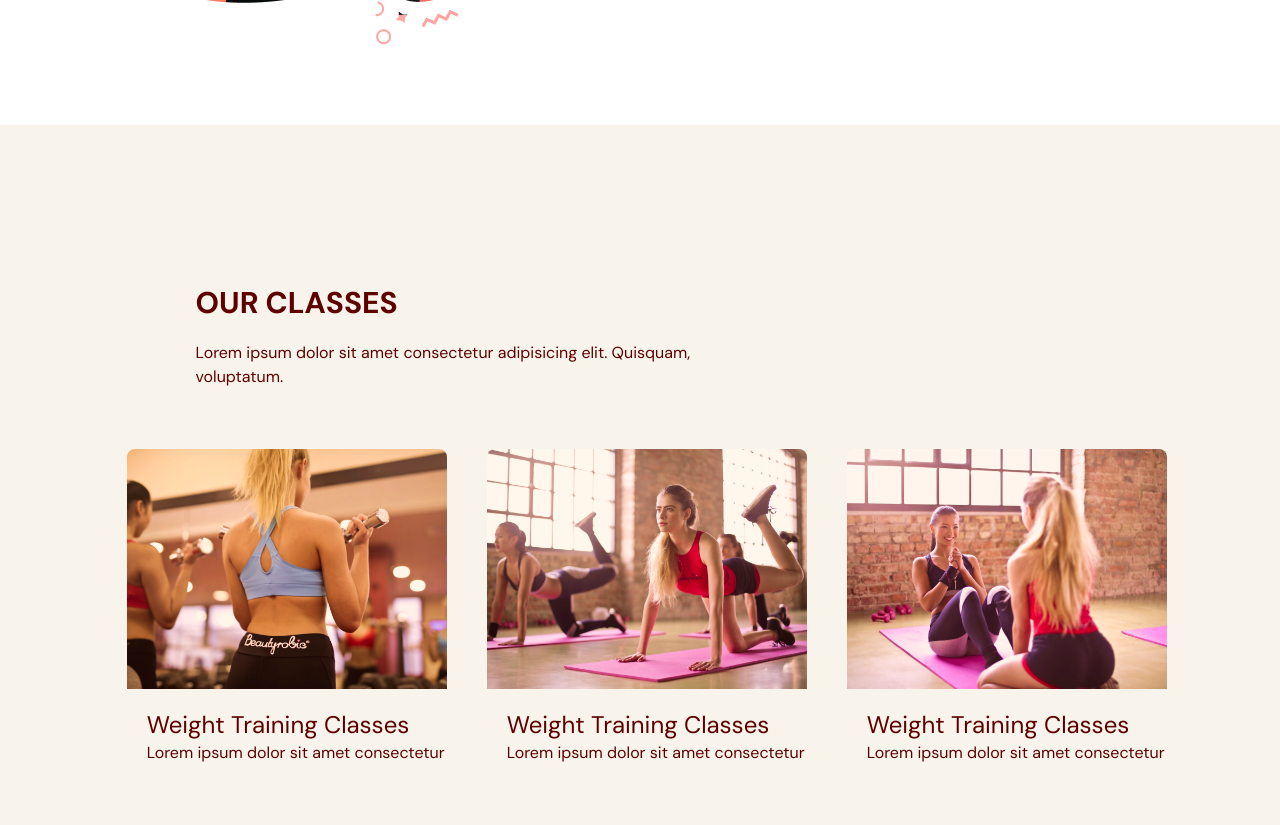
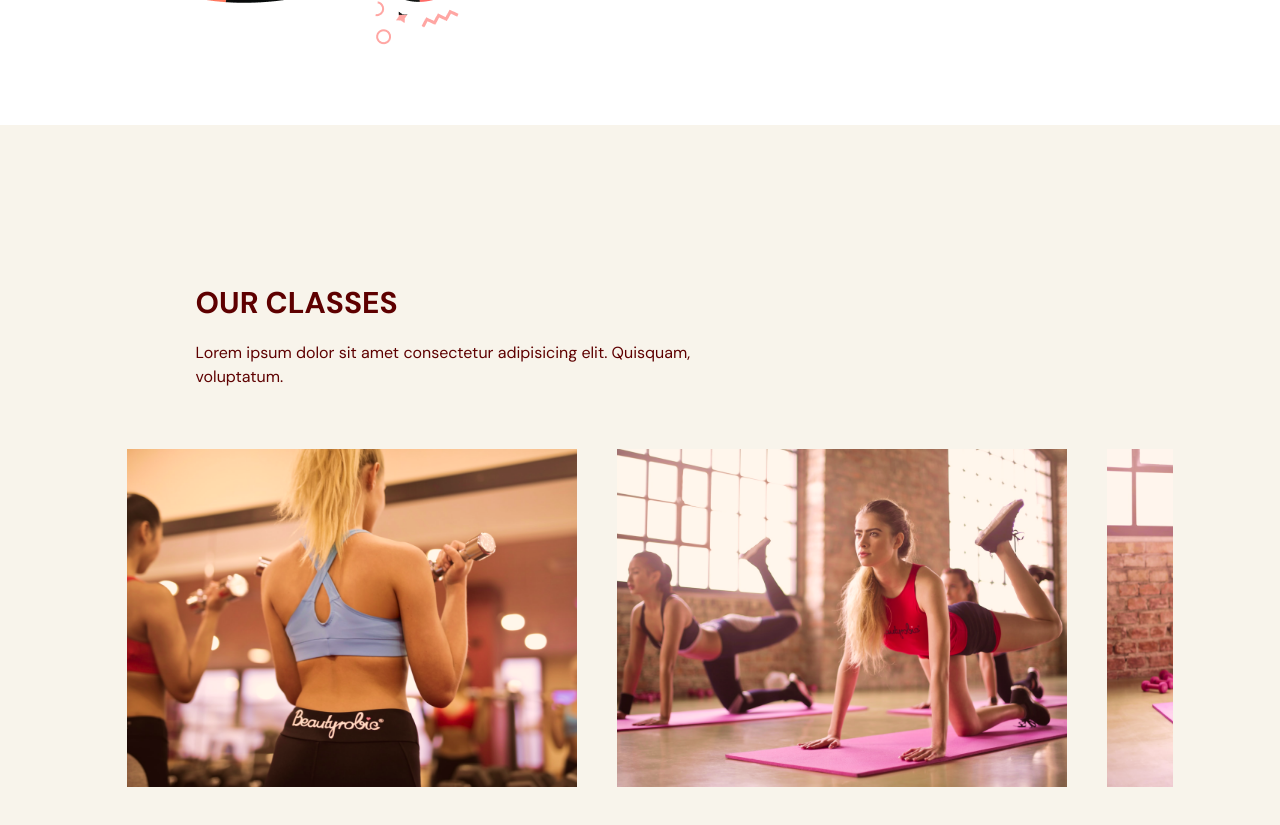
Before and after one commit to AhmadBahr/EVOGYM, a React (Vite) app: page / in a window 1280 px wide. Shown: the part 1900-2725 px from the top of the page. Built offline with nearby package versions, Linux system fonts and the light colour scheme.

Commit message:
overlay description done

```diff
--- a/src/App.tsx
+++ b/src/App.tsx
@@ -29,7 +29,7 @@ function App() {
     />
     <Home setSelectedPage={setSelectedPage} />
     <Benefits setSelectedPage={setSelectedPage} />
-    <OurClasses setselectedPage={setSelectedPage} />
+    <OurClasses setSelectedPage={setSelectedPage} />
   </div>
 
 }
--- a/src/scenes/OurClasses/Class.tsx
+++ b/src/scenes/OurClasses/Class.tsx
@@ -2,7 +2,7 @@ type Props = {
     name: string;
     description?: string;
     image: string;
-}
+};
 
 const Class = ({ name, description, image }: Props) => {
     const overlayStyles = `p-5 absolute z-30 flex
@@ -10,13 +10,15 @@ const Class = ({ name, description, image }: Props) => {
     whitespace-normal bg-primary-500 text-center text-white
     opacity-0 transition duration-500 hover:opacity-90`;
 
-    return <li className="relative mx-5 in-line-block h-[380px] w-[450px]">
-        <div className={overlayStyles}>
-            <p>{name}</p>
-            <p>{description}</p>
-        </div>
-        <img src={image} alt={`${image}`} />
-    </li>
-}
+    return (
+        <li className="relative mx-5 inline-block h-[380px] w-[450px]">
+            <div className={overlayStyles}>
+                <p>{name}</p>
+                <p>{description}</p>
+            </div>
+            <img src={image} alt={`${name} image`} />
+        </li>
+    );
+};
 
-export default Class
+export default Class;
--- a/src/scenes/OurClasses/Index.tsx
+++ b/src/scenes/OurClasses/Index.tsx
@@ -1,86 +1,93 @@
-import { SelectedPage } from '../../shared/types'
-import image1 from '../../assets/image1.png'
-import image2 from '../../assets/image2.png'
-import image3 from '../../assets/image3.png'
-import image4 from '../../assets/image4.png'
-import image5 from '../../assets/image5.png'
-import image6 from '../../assets/image6.png'
-import { motion } from 'framer-motion'
-import HText from '../../shared/Htext'
+import { SelectedPage, ClassType } from "../../shared/types";
+import image1 from "../../assets/image1.png";
+import image2 from "../../assets/image2.png";
+import image3 from "../../assets/image3.png";
+import image4 from "../../assets/image4.png";
+import image5 from "../../assets/image5.png";
+import image6 from "../../assets/image6.png";
+import { motion } from "framer-motion";
+import HText from "../../shared/Htext";
+import Class from "./Class";
 
-const classes = [
+const classes: ClassType[] = [
     {
-        name: "Weight Training Classes",
+        name: "Weight and Training Classes",
         description: "Lorem ipsum dolor sit amet consectetur adipisicing elit. Quisquam, voluptatum.",
-        image: image1
+        image: image1,
+    },
+    {
+        name: "Fitness Training Classes",
+        description: "Lorem ipsum dolor sit amet consectetur adipisicing elit. Quisquam, voluptatum.",
+        image: image2,
+    },
+    {
+        name: "Ab Core Training Classes",
+        description: "Lorem ipsum dolor sit amet consectetur adipisicing elit. Quisquam, voluptatum.",
+        image: image3,
+    },
+    {
+        name: "Stretching Classes",
+        description: "Lorem ipsum dolor sit amet consectetur adipisicing elit. Quisquam, voluptatum.",
+        image: image4,
+    },
+    {
+        name: "Yoga Training Classes",
+        description: "Lorem ipsum dolor sit amet consectetur adipisicing elit. Quisquam, voluptatum.",
+        image: image5,
     },
     {
         name: "Weight Training Classes",
         description: "Lorem ipsum dolor sit amet consectetur adipisicing elit. Quisquam, voluptatum.",
-        image: image2
+        image: image6,
     },
-    {
-        name: "Weight Training Classes",
-        description: "Lorem ipsum dolor sit amet consectetur adipisicing elit. Quisquam, voluptatum.",
-        image: image3
-    },
-    {
-        name: "Weight Training Classes",
-        description: "Lorem ipsum dolor sit amet consectetur adipisicing elit. Quisquam, voluptatum.",
-        image: image4
-    },
-    {
-        name: "Weight Training Classes",
-        description: "Lorem ipsum dolor sit amet consectetur adipisicing elit. Quisquam, voluptatum.",
-        image: image5
-    },
-    {
-        name: "Weight Training Classes",
-        description: "Lorem ipsum dolor sit amet consectetur adipisicing elit. Quisquam, voluptatum.",
-        image: image6
-    }
-]
+];
+
 type Props = {
-    setselectedPage: (value: SelectedPage) => void
-}
+    setSelectedPage: (value: SelectedPage) => void;
+};
 
-function OurClasses({ setselectedPage }: Props) {
-    return <section id='ourclasses' className='w-full bg-gray-20 py-40'>
-        <motion.div className='mx-auto w-5/6'
-            onViewportEnter={() => setselectedPage(SelectedPage.OurClasses)}
+function OurClasses({ setSelectedPage }: Props) {
+    return (
+        <section id="ourclasses" className="w-full bg-gray-20 py-40">
+            <motion.div
+                className="mx-auto w-5/6"
+                onViewportEnter={() => setSelectedPage(SelectedPage.OurClasses)}
             >
-            <motion.div className='mx-auto w-5/6'
+                <motion.div
+                    className="mx-auto w-5/6"
                     initial="hidden"
                     whileInView="visible"
                     viewport={{ once: true, amount: 0.5 }}
                     transition={{ duration: 0.5 }}
                     variants={{
                         hidden: { opacity: 0, x: -50 },
-                    visible: { opacity: 1, x: 0 }
+                        visible: { opacity: 1, x: 0 },
                     }}
                 >
-                <div className='md:w-3/5'>
+                    <div className="md:w-3/5">
                         <HText>OUR CLASSES</HText>
-                    <p className='py-5'>Lorem ipsum dolor sit amet consectetur adipisicing elit. Quisquam, voluptatum.</p>
+                        <p className="py-5">
+                            Lorem ipsum dolor sit amet consectetur adipisicing elit.
+                            Quisquam, voluptatum.
+                        </p>
                     </div>
                 </motion.div>
-            <div className='mt-10 h-[353px] w-full overflow-x-auto overflow-y-hidden'>
-                <ul className='whitespace-nowrap'>
-                    {classes.map((item, index) => (
-                        <li key={`${item.name}-${index}`} className='inline-block mx-5'>
-                            <div className='w-80 h-[330px] bg-primary-200 rounded-lg overflow-hidden'>
-                                <img src={item.image} alt={item.name} />
-                                <div className='p-5'>
-                                    <p className='text-2xl font-medium'>{item.name}</p>
-                                    <p className='text-md'>{item.description}</p>
-                                </div>
-                            </div>
-                        </li>
+
+                <div className="mt-10 h-[353px] w-full overflow-x-auto overflow-y-hidden">
+                    <ul className="w-[2800px] whitespace-nowrap">
+                        {classes.map((item: ClassType, index) => (
+                            <Class
+                                key={`${item.name}-${index}`}
+                                name={item.name}
+                                description={item.description}
+                                image={item.image}
+                            />
                         ))}
                     </ul>
                 </div>
             </motion.div>
         </section>
+    );
 }
 
-export default OurClasses
+export default OurClasses;
```
Lines whose indentation alone changed are shown as unchanged.
